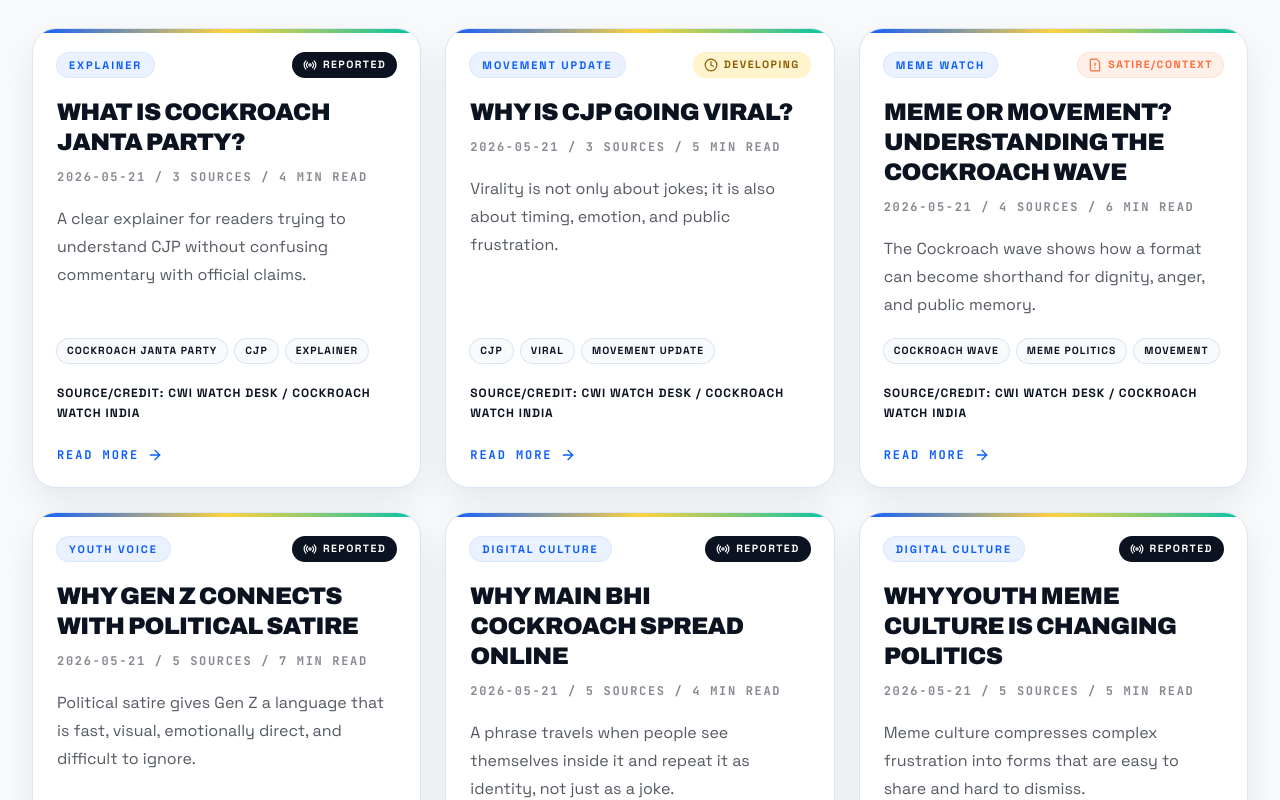
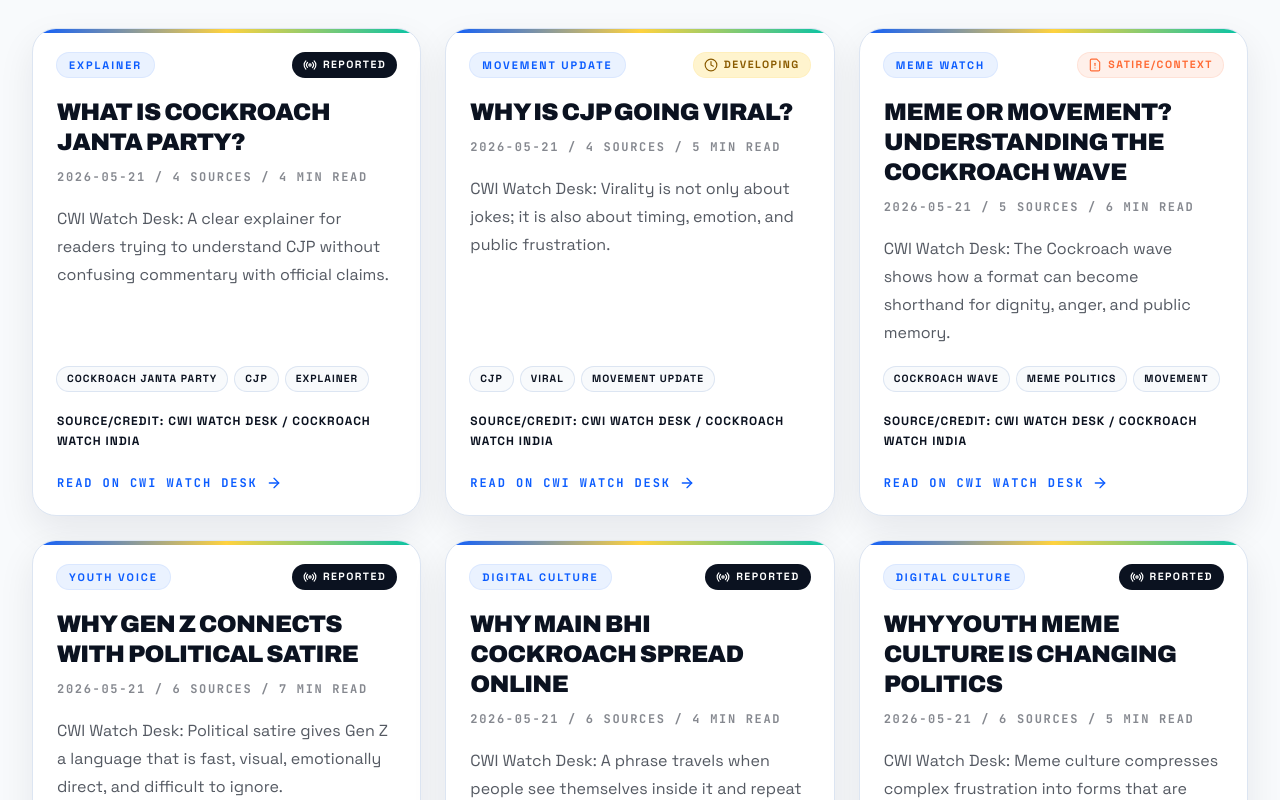
Before and after one commit to callmepnj/CWI, a Next.js app: page /watch in a window 1280 px wide. Shown: the part 2860-3660 px from the top of the page. Built offline with nearby package versions, Linux system fonts and the light colour scheme.

Commit message:
Strengthen Watch Desk article SEO

```diff
--- a/app/watch-desk/page.tsx
+++ b/app/watch-desk/page.tsx
@@ -15,9 +15,9 @@ const newsroomStats = [
 ];
 
 export const metadata = createMetadata({
-  title: "CWI Watch Desk - Updates, Explainers & Civic Notes",
+  title: "CWI Watch Desk - Cockroach Watch India Articles, Updates & Explainers",
   description:
-    "Read CWI Watch Desk explainers, public reaction notes, youth voice stories, fact-check briefs, creator spotlights, and Cockroach wave archive posts.",
+    "Read source-backed articles from Cockroach Watch India. The CWI Watch Desk tracks CJP updates, Cockroach wave developments, youth voice, civic satire, viral claims, and public issues across India.",
   path: "/watch-desk"
 });
 
@@ -29,9 +29,9 @@ export default function WatchDeskPage() {
     <>
       <Section
         eyebrow="CWI Digital Newsroom"
-        title="The Watch Desk"
+        title="CWI Watch Desk"
         titleAs="h1"
-        subtitle="A digital newsroom and public archive for the Cockroach wave: explainers, public reactions, youth voice, creator-led commentary, civic satire, and issue signals."
+        subtitle="The CWI Watch Desk is the editorial archive of Cockroach Watch India. We document, verify, and amplify source-backed updates on the Cockroach wave, youth voice, public issues, civic satire, creator credit, and digital public memory."
       >
         <div className="grid gap-6 lg:grid-cols-[1.2fr_0.8fr]">
           <Card className="bg-gradient-to-br from-ink via-[#102a63] to-royal text-white">
--- a/components/WatchDeskCard.tsx
+++ b/components/WatchDeskCard.tsx
@@ -27,7 +27,7 @@ export function WatchDeskCard({ post }: { post: WatchPost }) {
         Source/Credit: {post.sourceLabel} / {post.credit}
       </p>
       <Link href={`/watch-desk/${post.slug}`} className="mt-6 inline-flex items-center gap-2 font-mono text-xs font-black uppercase tracking-[0.16em] text-royal">
-        Read more <ArrowRight className="h-4 w-4" />
+        Read on CWI Watch Desk <ArrowRight className="h-4 w-4" />
       </Link>
     </Card>
   );
--- a/data/posts.ts
+++ b/data/posts.ts
@@ -78,7 +78,7 @@ type ArticleSeed = {
 const author = "Cockroach Watch India Editorial Desk";
 const publishDate = "2026-05-21";
 const coreDisclaimer =
-  "Cockroach Watch India is an independent civic watch, satire, and commentary platform. This article may discuss publicly circulating trends, satire, public reactions, and civic commentary. It should not be read as a legal finding, official statement, or verified claim unless clearly marked as such.";
+  "Cockroach Watch India is an independent civic watch, satire, and commentary platform. This article discusses publicly available reports, official statements, social media trends, and public reactions. Claims are presented with attribution wherever possible and should not be treated as legal findings or official declarations unless clearly stated.";
 
 const sourceLibrary = {
   reuters: {
@@ -94,6 +94,13 @@ const sourceLibrary = {
     url: "https://cockroachjantaparty.org/",
     type: "Official source",
     note: "Used for CJP's own self-description, satire framing, public-facing manifesto language, involvement sections, and official positioning."
+  },
+  officialCwi: {
+    name: "Cockroach Watch India official website",
+    outlet: "Cockroach Watch India",
+    url: "https://cockroachwatchindia.online",
+    type: "Official source",
+    note: "Used for CWI's own identity, editorial disclaimer, Watch Desk positioning, correction path, and independent civic-watch role."
   },
   economicTimesOverview: {
     name: "Cockroach Janta Party explodes on social media",
@@ -150,6 +157,48 @@ const sourceLibrary = {
     url: "https://apnews.com/article/9e8be82b182e32feda4fee42d52de75b",
     type: "News report",
     note: "Used for international framing, founder-attributed comments, and the broader youth anger/protest context."
+  },
+  deccanHeraldX: {
+    name: "Cockroach Janta Party's X account gets blocked in India",
+    outlet: "Deccan Herald",
+    url: "https://www.deccanherald.com/india/newly-formed-cockroach-janata-partys-x-account-gets-blocked-in-india-as-expected-4010997",
+    type: "News report",
+    note: "Used as additional source-backed reporting on the CJP X account being withheld in India and founder-attributed public reaction."
+  },
+  deccanHeraldThreats: {
+    name: "Cockroach Janta Party founder Abhijeet Dipke gets death threats on social media",
+    outlet: "Deccan Herald",
+    url: "https://www.deccanherald.com/amp/story/india/close-down-cjp-or-get-killed-cockroach-janata-party-founder-abhijeet-dipke-gets-death-threats-on-social-media-4012540",
+    type: "News report",
+    note: "Used only with attribution for reported threats shared by Abhijeet Dipke. CWI treats threat screenshots and safety claims carefully unless independently verified."
+  },
+  hindustanTimesParents: {
+    name: "Cockroach Janta Party founder's parents not keen on him joining politics",
+    outlet: "Hindustan Times",
+    url: "https://www.hindustantimes.com/india-news/cockroach-janta-party-founder-s-parents-not-keen-on-him-joining-politics-worried-because-he-is-famous-now-101779446505547.html",
+    type: "News report",
+    note: "Used for reported family impact and parental concern around Abhijeet Dipke's sudden public visibility."
+  },
+  timesOfIndiaParents: {
+    name: "Parents of Cockroach Janta Party founder Abhijeet Dipke fear arrest",
+    outlet: "The Times of India",
+    url: "https://timesofindia.indiatimes.com/india/we-do-not-want-him-in-politics-parents-of-cockroach-janata-party-founder-abhijeet-dipke-fear-arrest/amp_articleshow/131257245.cms",
+    type: "News report",
+    note: "Used as supporting coverage for family concerns reported through PTI and regional media interviews."
+  },
+  economicTimesBotClaims: {
+    name: "Potential bot activity suspected around Cockroach Janta Party followers",
+    outlet: "The Economic Times",
+    url: "https://economictimes.indiatimes.com/topic/cockroach-janta-party-pakistan-followers",
+    type: "News report",
+    note: "Used only for reported online allegations about follower origin and potential bot activity. CWI does not treat those allegations as verified facts."
+  },
+  indianExpressX: {
+    name: "Government sees national security threat, asks X to block CJP handle",
+    outlet: "The Indian Express",
+    url: "https://indianexpress.com/article/political-pulse/in-cockroach-janta-party-handle-government-sees-a-national-security-threat-asks-x-to-block-10702041/",
+    type: "News report",
+    note: "Used with attribution for reported government reasoning around the X withholding. CWI avoids presenting legal or security claims as court-confirmed findings."
   }
 } satisfies Record<string, ArticleSource>;
 
@@ -662,7 +711,7 @@ const articleSeeds: ArticleSeed[] = [
     verificationStatus: "Reported"
   },
   {
-    title: "Was CJP's X account banned or withheld in India?",
+    title: "Was CJP's X account withheld in India?",
     slug: "was-cjp-x-account-banned-or-withheld-in-india",
     category: "Fact Check",
     focus: "accurate wording around the reported X account restriction",
@@ -847,7 +896,7 @@ function limitText(text: string, maxLength: number) {
 }
 
 function metaTitle(title: string) {
-  const suffix = " | CWI";
+  const suffix = " - CWI Watch Desk";
   const maxTitleLength = 60 - suffix.length;
   return `${limitText(title, maxTitleLength)}${suffix}`;
 }
@@ -859,32 +908,32 @@ function pick<T>(items: T[], index: number) {
 function socialPack(seed: ArticleSeed, summary: string): SocialPack {
   return {
     xThread: [
-      `${seed.title}: a Watch Desk brief from CWI.`,
+      `${seed.title}: a CWI Watch Desk brief from Cockroach Watch India.`,
       "Cockroach Watch India is tracking the public conversation around Cockroach Janta Party, the Cockroach wave, creator commentary, and civic satire with context.",
-      "Read the article, check the labels, and send corrections or creator-credit notes when context is missing."
+      "Read the article at https://cockroachwatchindia.online, check the labels, and send corrections or creator-credit notes when context is missing."
     ],
-    instagramCaption: `${seed.title}. Cockroach Watch India explains the public context around CJP, the Cockroach wave, youth voice, civic satire, and creator-led commentary. Document. Verify. Amplify.`,
-    redditPost: `${summary} This CWI post is meant for source-checking, public-interest discussion, and responsible context around the Cockroach wave.`,
-    youtubeShortsDescription: `${seed.title} - CWI explains the Cockroach wave, Cockroach Janta Party discussion, Gen Z politics, civic satire, and creator culture in India.`,
-    seoSummary: summary
+    instagramCaption: `${seed.title}. Cockroach Watch India explains the public context on the CWI Watch Desk. Document. Verify. Amplify. The youth are not silent. India is watching.`,
+    redditPost: `${summary} This CWI Watch Desk post from Cockroach Watch India is meant for source-checking, public-interest discussion, and responsible context around the Cockroach wave.`,
+    youtubeShortsDescription: `${seed.title} - Cockroach Watch India explains the Cockroach wave, CJP discussion, Gen Z politics, civic satire, and creator culture in India on the CWI Watch Desk.`,
+    seoSummary: `Cockroach Watch India CWI Watch Desk summary: ${summary}`
   };
 }
 
 function sourcesFor(seed: ArticleSeed): ArticleSource[] {
-  const base = [sourceLibrary.reuters, sourceLibrary.officialCjp, sourceLibrary.economicTimesOverview];
+  const base = [sourceLibrary.officialCwi, sourceLibrary.reuters, sourceLibrary.officialCjp, sourceLibrary.economicTimesOverview];
   const title = `${seed.title} ${seed.slug} ${seed.tags.join(" ")}`.toLowerCase();
   const extra: ArticleSource[] = [];
 
   if (title.includes("x account") || title.includes("withheld") || title.includes("on x")) {
-    extra.push(sourceLibrary.economicTimesX, sourceLibrary.hindustanTimes);
+    extra.push(sourceLibrary.economicTimesX, sourceLibrary.hindustanTimes, sourceLibrary.deccanHeraldX, sourceLibrary.indianExpressX);
   }
 
   if (title.includes("abhijeet") || title.includes("founder") || title.includes("who is")) {
-    extra.push(sourceLibrary.indiaToday, sourceLibrary.timesOfIndia);
+    extra.push(sourceLibrary.indiaToday, sourceLibrary.timesOfIndia, sourceLibrary.hindustanTimesParents, sourceLibrary.timesOfIndiaParents, sourceLibrary.deccanHeraldThreats);
   }
 
   if (title.includes("verify") || title.includes("fact") || title.includes("misinformation") || title.includes("claim")) {
-    extra.push(sourceLibrary.boomLive);
+    extra.push(sourceLibrary.boomLive, sourceLibrary.economicTimesBotClaims);
   }
 
   if (title.includes("satire") || title.includes("protest") || title.includes("meme") || title.includes("main bhi")) {
@@ -895,6 +944,10 @@ function sourcesFor(seed: ArticleSeed): ArticleSource[] {
     extra.push(sourceLibrary.apNews, sourceLibrary.alJazeera);
   }
 
+  if (title.includes("follower") || title.includes("bot") || title.includes("social media")) {
+    extra.push(sourceLibrary.economicTimesBotClaims, sourceLibrary.apNews);
+  }
+
   if (seed.category === "Creator Spotlight" || seed.category === "Digital Culture" || seed.category === "Youth Voice") {
     extra.push(sourceLibrary.alJazeera, sourceLibrary.apNews);
   }
@@ -902,17 +955,51 @@ function sourcesFor(seed: ArticleSeed): ArticleSource[] {
   return Array.from(new Map([...base, ...extra].map((source) => [source.url, source])).values()).slice(0, 6);
 }
 
+function topicSpecificParagraphs(seed: ArticleSeed) {
+  const title = `${seed.title} ${seed.slug} ${seed.tags.join(" ")}`.toLowerCase();
+  const paragraphs: string[] = [];
+
+  if (title.includes("x account") || title.includes("withheld") || title.includes("on x")) {
+    paragraphs.push(
+      "For the CJP X account story, multiple outlets used the wording \"withheld in India\" or \"blocked in India\" after a legal demand. CWI uses the more precise wording \"withheld in India\" unless a source is being described directly.",
+      "The Indian Express reported official reasoning linked to national security concerns, while Deccan Herald, Hindustan Times, Economic Times, and other outlets covered founder-attributed public reaction. CWI does not treat the legal basis as a court finding unless a court record or official order is available."
+    );
+  }
+
+  if (title.includes("abhijeet") || title.includes("founder") || title.includes("who is")) {
+    paragraphs.push(
+      "For founder-related articles, CWI relies on Reuters, India Today, Times of India, and other public reports for Abhijeet Dipke's background and role. Family concern reports from Hindustan Times and Times of India are treated as attributed media reports.",
+      "Deccan Herald reported that Dipke shared death-threat messages on social media. CWI references that only as a reported safety concern and does not independently verify private threat screenshots."
+    );
+  }
+
+  if (title.includes("follower") || title.includes("bot") || title.includes("social media")) {
+    paragraphs.push(
+      "Follower counts around CJP have changed quickly. Reuters, AP, and Economic Times reported time-specific growth figures; CWI cites those only as reported on the publication date, not as permanent numbers.",
+      "Economic Times also surfaced online allegations about foreign-origin followers and potential bot activity. CWI treats those as allegations or public claims unless supported by platform-level data, transparent methodology, or independent verification."
+    );
+  }
+
+  if (title.includes("what is cockroach janta party") || title.includes("satire") || title.includes("meme")) {
+    paragraphs.push(
+      "The official CJP website frames the project through satire-led language, while Reuters, AP, Al Jazeera, and Economic Times describe the public response as tied to youth frustration, digital protest language, and civic satire.",
+      "That is why CWI separates the official self-description from public reaction. A satirical format can carry serious civic meaning without becoming a verified legal or political claim."
+    );
+  }
+
+  return paragraphs;
+}
+
 function makeArticle(seed: ArticleSeed, index: number): Omit<WatchPost, "relatedSlugs"> {
-  const metaClosers = [
-    "CWI tracks the context around CJP, the Cockroach wave, and civic satire.",
-    "A CWI Watch Desk brief on CJP, youth voice, and digital civic culture.",
-    "Cockroach Watch India explains the public context with careful labels."
-  ];
-  const summary = seed.angle;
-  const metaDescription = limitText(`${seed.angle} ${pick(metaClosers, index)}`, 155);
+  const summary = limitText(`CWI Watch Desk: ${seed.angle}`, 190);
+  const metaDescription = limitText(
+    `Cockroach Watch India explains ${seed.focus}. The CWI Watch Desk separates what is known, what remains unclear, and why it matters.`,
+    155
+  );
   const readingMinutes = 4 + (index % 4);
   const sources = sourcesFor(seed);
   const primarySource = sources[0];
+  const topicNotes = topicSpecificParagraphs(seed);
   const pullQuote = pick(
     [
       "A viral moment becomes useful only when it is documented with context, credit, and care.",
@@ -923,38 +1010,53 @@ function makeArticle(seed: ArticleSeed, index: number): Omit<WatchPost, "related
     index
   );
   const articleOpeners = [
-    `${seed.title} matters because it points to ${seed.focus}. CWI is tracking this subject as part of a public archive, not as an official voice of Cockroach Janta Party or any political organization.`,
-    `At the center of this story is ${seed.focus}. Cockroach Watch India follows the discussion as independent civic commentary, with clear distance from official party claims or endorsements.`,
-    `The subject matters because it helps explain ${seed.focus}. CWI's role is to document the public conversation, identify context, and avoid treating viral claims as settled facts.`
+    `${seed.title} is about ${seed.focus}. Cockroach Watch India is tracking it through the CWI Watch Desk because the subject connects public reporting, online reaction, civic satire, and the Cockroach wave.`,
+    `The short answer: this article explains ${seed.focus} using public sources, cautious labels, and CWI's independent editorial distance from Cockroach Janta Party.`,
+    `At issue is ${seed.focus}. The CWI Watch Desk treats this as a source-backed public-interest explainer, not as an official statement from CJP or any political organization.`
   ];
   const contextParagraphs = [
     "The discussion is moving through posts, edits, short videos, comment sections, and creator-led explainers. That visibility matters, but visibility alone does not verify a claim.",
-    "Online attention can make a topic feel settled before the facts are clear. CWI separates public reaction from confirmation, especially when screenshots, reposts, or edited clips are involved.",
-    "The strongest public signal is not only that people are sharing the topic. It is that they are using it to talk about recognition, frustration, accountability, and digital civic culture."
+    "Online attention can make a topic feel settled before the facts are clear. Cockroach Watch India separates public reaction from confirmation, especially when screenshots, reposts, or edited clips are involved.",
+    "The strongest public signal is not only that people are sharing the topic. It is that they are using it to talk about recognition, frustration, accountability, and digital public memory."
   ];
   const cwiMethodParagraphs = [
     "Cockroach Watch India uses careful labels for developing material: reportedly, publicly circulating, online discussion, internet reaction, viral trend, and public commentary. The aim is clarity, not exaggeration.",
-    "CWI's editorial standard is simple: document the moment, verify the source trail where possible, credit creators, and explain the public-interest context without impersonating Cockroach Janta Party.",
-    "The Watch Desk avoids presenting unverified allegations as fact. When a claim is unclear, the responsible label is reported, developing, alleged, or requires verification."
+    "CWI's editorial standard is simple: Document. Verify. Amplify. The Watch Desk documents the moment, checks the source trail where possible, credits creators, and explains public-interest context without impersonating Cockroach Janta Party.",
+    "The Cockroach Watch India Watch Desk avoids presenting unverified allegations as fact. When a claim is unclear, the responsible label is reported, developing, alleged, or requires verification."
   ];
   const closingParagraphs = [
-    "What happens next depends on how creators, students, first-time voters, civic observers, and local communities continue to use the language. CWI will keep the record focused on context, safety, and public memory.",
-    "The next phase will be shaped by correction, repetition, creator credit, and whether the conversation stays attached to real public issues. CWI will continue to archive the signal without inflating it.",
-    "Readers should follow the source trail, compare claims, and treat viral certainty with caution. The purpose of the archive is to make the moment easier to understand, not louder than the evidence."
+    "What happens next depends on how creators, students, first-time voters, civic observers, and local communities continue to use the language. The youth are not silent. India is watching.",
+    "The next phase will be shaped by correction, repetition, creator credit, and whether the conversation stays attached to real public issues. Not just content. Public memory.",
+    "Readers should follow the source trail, compare claims, and treat viral certainty with caution. The Watch never sleeps, but it also does not outrun evidence."
   ];
   const sections = [
     {
-      heading: "What we know",
+      heading: "Short answer",
       paragraphs: [
-        `${pick(articleOpeners, index)} The source base for this article includes ${sources.map((source) => source.outlet).join(", ")}.`,
-        `According to public reporting and the official CJP website, the story should be read through separate layers: official self-description, media reporting, public reaction, satire, and still-developing claims. CWI does not merge those layers into one claim.`
+        `${pick(articleOpeners, index)} Read more source-backed updates at https://cockroachwatchindia.online.`,
+        "This is a Cockroach Watch India Watch Desk article. CWI is not the official website of Cockroach Janta Party; it is an independent civic watch, satire, and commentary platform."
       ]
     },
     {
-      heading: "What is still unclear",
+      heading: "What happened",
       paragraphs: [
-        `Some details remain time-sensitive, especially follower counts, sign-up claims, platform actions, and the exact reasons behind any account restrictions. CWI treats those as reported or developing unless an official source states otherwise.`,
-        `The timing of online events has led to public speculation, but no official reason should be assumed where a platform, court, government body, or named institution has not clearly confirmed it.`
+        "The topic entered public discussion through a mix of official CJP material, media reports, social media posts, and creator-led commentary. CWI is treating it as a developing public-interest record rather than a settled conclusion.",
+        `The available source trail for this article includes ${sources.map((source) => source.outlet).join(", ")}. Where those sources report time-sensitive numbers, account actions, threats, bot allegations, or public reactions, CWI keeps the attribution visible.`,
+        ...topicNotes
+      ]
+    },
+    {
+      heading: "What we know",
+      paragraphs: [
+        `According to public reporting and the official CJP website where relevant, the story should be read through separate layers: official self-description, media reporting, public reaction, satire, and still-developing claims. CWI does not merge those layers into one claim.`,
+        "The source-backed record shows that CJP-related attention is tied to youth frustration, digital satire, creator networks, and public reactions around the Cockroach wave. Specific facts depend on the named source and publication date."
+      ]
+    },
+    {
+      heading: "What remains unclear",
+      paragraphs: [
+        "Some details remain time-sensitive, especially follower counts, sign-up claims, platform actions, threat screenshots, bot allegations, and the exact reasons behind any account restrictions. CWI treats those as reported or developing unless a reliable source clearly confirms them.",
+        "The timing of online events has led to public speculation, but no official reason should be assumed where a platform, court, government body, named institution, or reliable outlet has not clearly confirmed it."
       ]
     },
     {
@@ -967,15 +1069,17 @@ function makeArticle(seed: ArticleSeed, index: number): Omit<WatchPost, "related
     {
       heading: "CWI context",
       paragraphs: [
+        "Cockroach Watch India - CWI is tracking this topic through the CWI Watch Desk as part of its public archive on youth voice, civic satire, creator-led commentary, and the Cockroach wave. CWI's method is Document. Verify. Amplify. That means public-interest conversations need context and source attribution.",
         pick(cwiMethodParagraphs, index),
-        `This is why CWI keeps creator credit, correction requests, source links, and cautious verification labels inside the article record. The goal is a usable archive, not a louder version of the feed.`
+        "This is why CWI keeps creator credit, correction requests, source links, and cautious verification labels inside the article record. Follow more source-backed updates on the CWI Watch Desk at https://cockroachwatchindia.online/watch-desk."
       ]
     },
     {
-      heading: "Editorial note",
+      heading: "CWI Note",
       paragraphs: [
+        "The CWI Watch Desk documents public-interest updates with context, source attribution, and editorial caution. The youth are not silent. India is watching. If you have corrections, sources, or creator credit requests, submit them through Cockroach Watch India at https://cockroachwatchindia.online/submit.",
         pick(closingParagraphs, index),
-        `Primary reference for this version: ${primarySource.outlet} — ${primarySource.name}. Additional sources are listed below for readers who want to check the reporting trail.`,
+        `Primary reference for this version: ${primarySource.outlet} - ${primarySource.name}. Additional sources are listed below for readers who want to check the reporting trail.`,
         coreDisclaimer
       ]
     }
```
Also changed, not shown: app/watch-desk/[slug]/page.tsx (+29 -3 lines), 1 other file (tests, documents, lock files or other folders).
